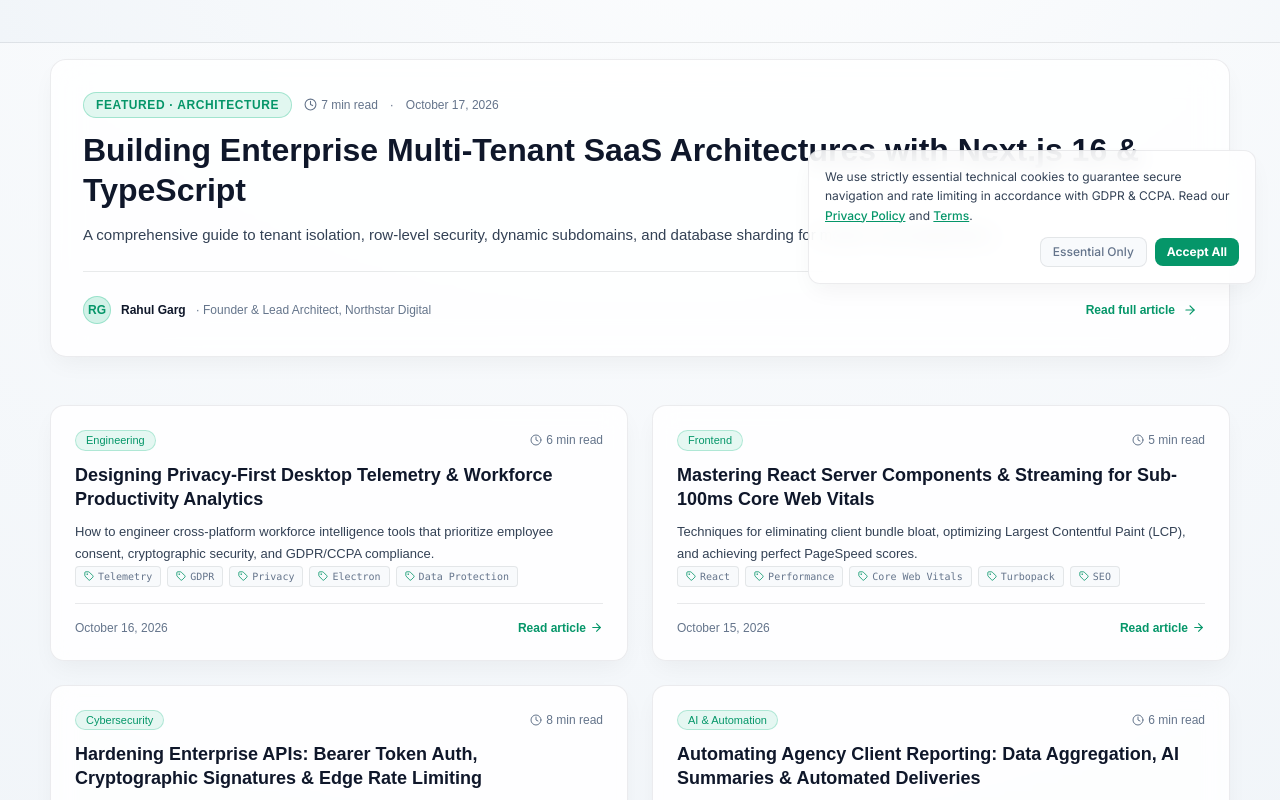
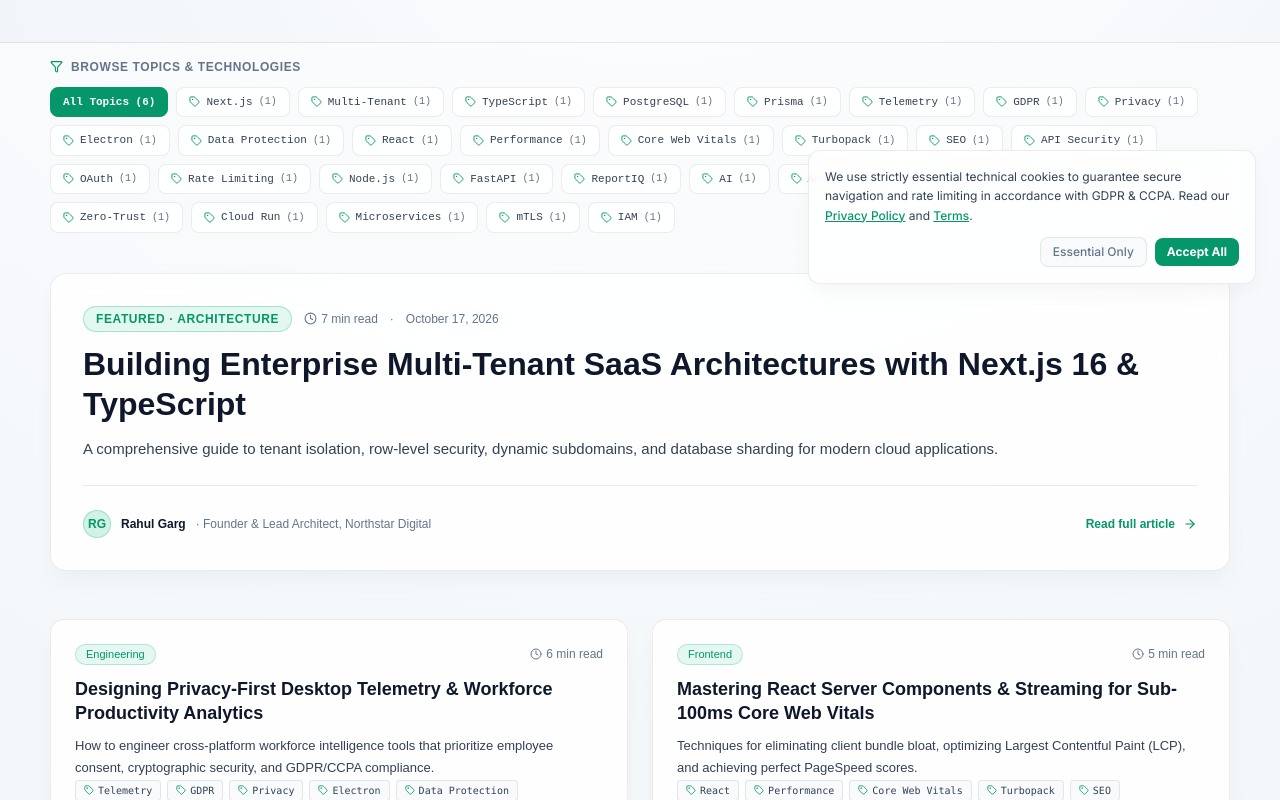
Before and after one commit to rahulgarg55/northstar-digital, a Next.js app: page /blog in a window 1280 px wide. Shown: the part 500-1300 px from the top of the page. Built offline with nearby package versions, Linux system fonts and the light colour scheme.

Commit message:
feat(blog): make related topics & technology tags interactive links with dynamic topic filtering

```diff
--- /dev/null
+++ b/scripts/verify-tags.mjs
@@ -0,0 +1,38 @@
+import http from "node:http";
+
+function get(path) {
+  return new Promise((resolve) => {
+    http.get("http://localhost:3000" + path, (res) => {
+      let data = "";
+      res.on("data", (chunk) => (data += chunk));
+      res.on("end", () => resolve({ status: res.statusCode, body: data }));
+    });
+  });
+}
+
+async function verifyTags() {
+  console.log("Testing Article Tag Links...");
+  const article = await get("/blog/securing-modern-rest-apis-rate-limiting-tokens");
+  console.log("Article HTTP Status:", article.status);
+  console.log("1. API Security Link:", article.body.includes('href="/blog?tag=API%20Security"'));
+  console.log("2. OAuth Link:", article.body.includes('href="/blog?tag=OAuth"'));
+  console.log("3. Rate Limiting Link:", article.body.includes('href="/blog?tag=Rate%20Limiting"'));
+  console.log("4. Node.js Link:", article.body.includes('href="/blog?tag=Node.js"'));
+  console.log("5. FastAPI Link:", article.body.includes('href="/blog?tag=FastAPI"'));
+
+  console.log("\nTesting Topic Filter Page (/blog?tag=API%20Security)...");
+  const tagFilter = await get("/blog?tag=API%20Security");
+  console.log("Tag Filter HTTP Status:", tagFilter.status);
+  console.log("1. Contains 'Active Topic Filter':", tagFilter.body.includes("Active Topic Filter"));
+  console.log("2. Contains 'API Security':", tagFilter.body.includes("API Security"));
+  console.log("3. Lists filtered article:", tagFilter.body.includes("Hardening Enterprise APIs"));
+  console.log("4. Contains 'Clear filter' button:", tagFilter.body.includes("Clear filter"));
+
+  console.log("\nTesting Blog Hub Tag Bar (/blog)...");
+  const blogHub = await get("/blog");
+  console.log("Blog Hub HTTP Status:", blogHub.status);
+  console.log("1. Contains 'Browse Topics & Technologies':", blogHub.body.includes("Browse Topics &amp; Technologies") || blogHub.body.includes("Browse Topics & Technologies"));
+  console.log("2. Contains All Topics pill:", blogHub.body.includes("All Topics"));
+}
+
+verifyTags();
--- a/src/app/blog/[slug]/page.tsx
+++ b/src/app/blog/[slug]/page.tsx
@@ -239,17 +239,14 @@ export default async function ArticleDetailPage({ params }: { params: Promise<{
           </span>
           <div className="flex flex-wrap gap-2">
             {article.tags.map((tag) => (
-              <span
+              <Link
                 key={tag}
-                className="inline-flex items-center gap-1 text-xs px-3 py-1 rounded-lg font-mono border"
-                style={{
-                  backgroundColor: "var(--agency-card-bg)",
-                  borderColor: "var(--agency-line)",
-                  color: "var(--agency-copy)",
-                }}
+                href={`/blog?tag=${encodeURIComponent(tag)}`}
+                className="agency-tag-link"
+                title={`Explore articles on ${tag}`}
               >
                 <Tag size={12} style={{ color: "var(--agency-lime)" }} /> {tag}
-              </span>
+              </Link>
             ))}
           </div>
         </div>
--- a/src/app/blog/page.tsx
+++ b/src/app/blog/page.tsx
@@ -1,5 +1,5 @@
 import Link from "next/link";
-import { ArrowRight, BookOpen, Clock, Tag } from "lucide-react";
+import { ArrowRight, BookOpen, Clock, Filter, Tag, X } from "lucide-react";
 import { AgencyFooter, AgencyHeader, SectionEyebrow } from "@/components/agency/site";
 import { techArticles } from "@/lib/articles";
 
@@ -9,9 +9,27 @@ export const metadata = {
     "In-depth articles, architectural blueprints, and engineering standards for building scalable SaaS, enterprise telemetry, performance optimization, and cybersecurity.",
 };
 
-export default function BlogIndexPage() {
-  const featuredArticle = techArticles[0];
-  const remainingArticles = techArticles.slice(1);
+export default async function BlogIndexPage({
+  searchParams,
+}: {
+  searchParams?: Promise<{ tag?: string }>;
+}) {
+  const params = (await searchParams) || {};
+  const activeTag = params.tag?.trim();
+
+  // Gather unique tags across all articles
+  const allTags = Array.from(new Set(techArticles.flatMap((a) => a.tags)));
+
+  // Filter articles based on active tag
+  const filteredArticles = activeTag
+    ? techArticles.filter((article) =>
+        article.tags.some((t) => t.toLowerCase() === activeTag.toLowerCase())
+      )
+    : techArticles;
+
+  // When filtering, we display all matching articles in the grid; when not filtering, article 0 is featured
+  const featuredArticle = !activeTag ? filteredArticles[0] : null;
+  const gridArticles = !activeTag ? filteredArticles.slice(1) : filteredArticles;
 
   return (
     <main className="agency-page">
@@ -26,7 +44,105 @@ export default function BlogIndexPage() {
       </section>
 
       <section className="agency-section agency-work-list">
-        {/* Featured Article Card */}
+        {/* Topic Filter Pill Bar */}
+        <div className="mb-10">
+          <div className="flex items-center gap-2 mb-3 text-xs font-semibold uppercase tracking-wider" style={{ color: "var(--agency-muted)" }}>
+            <Filter size={13} style={{ color: "var(--agency-lime)" }} /> Browse Topics &amp; Technologies
+          </div>
+          <div className="flex flex-wrap items-center gap-2">
+            <Link
+              href="/blog"
+              className={`agency-tag-link ${!activeTag ? "agency-tag-link-active" : ""}`}
+            >
+              All Topics ({techArticles.length})
+            </Link>
+            {allTags.map((tag) => {
+              const count = techArticles.filter((a) => a.tags.some((t) => t.toLowerCase() === tag.toLowerCase())).length;
+              const isActive = activeTag?.toLowerCase() === tag.toLowerCase();
+              return (
+                <Link
+                  key={tag}
+                  href={`/blog?tag=${encodeURIComponent(tag)}`}
+                  className={`agency-tag-link ${isActive ? "agency-tag-link-active" : ""}`}
+                >
+                  <Tag size={11} style={{ color: isActive ? "currentColor" : "var(--agency-lime)" }} />
+                  {tag} <span className="opacity-75 text-[10px]">({count})</span>
+                </Link>
+              );
+            })}
+          </div>
+        </div>
+
+        {/* Active Filter Indicator */}
+        {activeTag && (
+          <div
+            className="mb-10 p-4 rounded-xl flex flex-wrap items-center justify-between gap-4 border shadow-sm"
+            style={{
+              backgroundColor: "var(--agency-card-bg)",
+              borderColor: "var(--agency-card-border)",
+            }}
+          >
+            <div className="flex items-center gap-2.5">
+              <span
+                className="w-8 h-8 rounded-lg flex items-center justify-center border"
+                style={{
+                  backgroundColor: "rgba(16, 185, 129, 0.15)",
+                  borderColor: "rgba(16, 185, 129, 0.3)",
+                  color: "var(--agency-lime)",
+                }}
+              >
+                <Tag size={16} />
+              </span>
+              <div>
+                <span className="text-xs font-medium block" style={{ color: "var(--agency-muted)" }}>
+                  Active Topic Filter
+                </span>
+                <span className="text-sm font-bold" style={{ color: "var(--agency-ink)" }}>
+                  Showing {filteredArticles.length} article{filteredArticles.length === 1 ? "" : "s"} tagged with &quot;{activeTag}&quot;
+                </span>
+              </div>
+            </div>
+
+            <Link
+              href="/blog"
+              className="inline-flex items-center gap-1.5 px-3 py-1.5 rounded-lg text-xs font-semibold border transition-all hover:opacity-85"
+              style={{
+                borderColor: "var(--agency-line)",
+                backgroundColor: "var(--agency-paper)",
+                color: "var(--agency-copy)",
+              }}
+            >
+              <X size={14} /> Clear filter
+            </Link>
+          </div>
+        )}
+
+        {/* Empty State */}
+        {filteredArticles.length === 0 && (
+          <div
+            className="text-center py-16 px-6 rounded-2xl border mb-12"
+            style={{
+              backgroundColor: "var(--agency-card-bg)",
+              borderColor: "var(--agency-card-border)",
+            }}
+          >
+            <Tag size={36} className="mx-auto mb-4" style={{ color: "var(--agency-muted)" }} />
+            <h3 className="text-lg font-bold mb-2" style={{ color: "var(--agency-ink)" }}>
+              No articles found for &quot;{activeTag}&quot;
+            </h3>
+            <p className="text-sm mb-6" style={{ color: "var(--agency-copy)" }}>
+              We don&apos;t have an article published under this specific tag yet.
+            </p>
+            <Link
+              href="/blog"
+              className="agency-button agency-button-light inline-flex"
+            >
+              View all articles
+            </Link>
+          </div>
+        )}
+
+        {/* Featured Article Card (shown on unfiltered view) */}
         {featuredArticle && (
           <div className="mb-12">
             <Link
@@ -90,7 +206,7 @@ export default function BlogIndexPage() {
 
         {/* Article Grid */}
         <div className="grid grid-cols-1 md:grid-cols-2 gap-6">
-          {remainingArticles.map((article) => (
+          {gridArticles.map((article) => (
             <article key={article.slug} className="agency-blog-grid-card group">
               <div>
                 <div className="flex items-center justify-between text-xs mb-3">
@@ -118,19 +234,25 @@ export default function BlogIndexPage() {
 
               <div>
                 <div className="flex flex-wrap gap-1.5 mb-4">
-                  {article.tags.map((tag) => (
-                    <span
-                      key={tag}
-                      className="inline-flex items-center gap-1 text-[10px] px-2 py-0.5 rounded font-mono border"
-                      style={{
-                        backgroundColor: "var(--agency-paper)",
-                        color: "var(--agency-muted)",
-                        borderColor: "var(--agency-line)",
-                      }}
-                    >
-                      <Tag size={10} style={{ color: "var(--agency-lime)" }} /> {tag}
-                    </span>
-                  ))}
+                  {article.tags.map((tag) => {
+                    const isTagActive = activeTag?.toLowerCase() === tag.toLowerCase();
+                    return (
+                      <Link
+                        key={tag}
+                        href={`/blog?tag=${encodeURIComponent(tag)}`}
+                        className={`inline-flex items-center gap-1 text-[10px] px-2 py-0.5 rounded font-mono border transition-all ${
+                          isTagActive ? "font-bold" : "hover:border-emerald-500 hover:text-emerald-500"
+                        }`}
+                        style={{
+                          backgroundColor: isTagActive ? "var(--agency-lime)" : "var(--agency-paper)",
+                          color: isTagActive ? "#ffffff" : "var(--agency-copy)",
+                          borderColor: isTagActive ? "var(--agency-lime)" : "var(--agency-line)",
+                        }}
+                      >
+                        <Tag size={10} style={{ color: isTagActive ? "#ffffff" : "var(--agency-lime)" }} /> {tag}
+                      </Link>
+                    );
+                  })}
                 </div>
 
                 <div
--- a/src/app/globals.css
+++ b/src/app/globals.css
@@ -695,6 +695,38 @@ html.dark .agency-submit { color: #042f2e !important; }
   margin: 0;
 }
 
+.agency-tag-link {
+  display: inline-flex;
+  align-items: center;
+  gap: 6px;
+  padding: 6px 12px;
+  border-radius: 8px;
+  font-family: monospace;
+  font-size: 11px;
+  border: 1px solid var(--agency-card-border);
+  background: var(--agency-card-bg);
+  color: var(--agency-copy) !important;
+  text-decoration: none;
+  transition: transform .2s ease, border-color .2s ease, background .2s ease, color .2s ease, box-shadow .2s ease;
+  cursor: pointer;
+}
+.agency-tag-link:hover {
+  transform: translateY(-2px);
+  border-color: var(--agency-lime);
+  color: var(--agency-lime) !important;
+  background: var(--agency-paper);
+  box-shadow: 0 4px 12px rgba(16, 185, 129, 0.15);
+}
+.agency-tag-link-active {
+  background: var(--agency-lime) !important;
+  border-color: var(--agency-lime) !important;
+  color: #ffffff !important;
+  font-weight: 700;
+}
+html.dark .agency-tag-link-active {
+  color: #042f2e !important;
+}
+
 /* ==========================================================================
    Keyframes & Responsive Breakpoints
    ========================================================================== */
```
